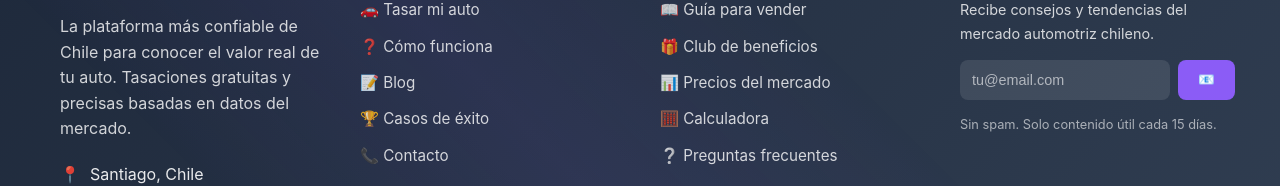
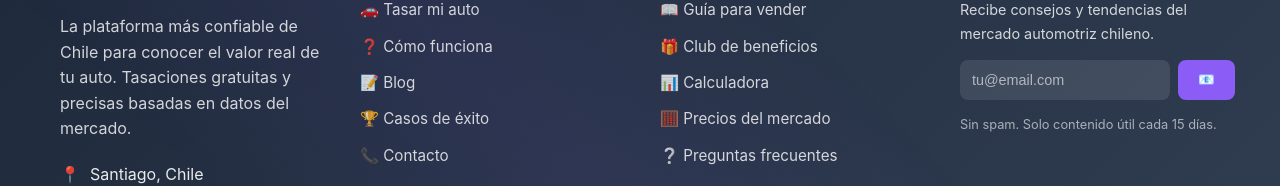
Before and after one commit to CristobalCanete/rolav-landing, a plain HTML site: page index.html in a window 1280 px wide. Shown: the part 6767-6953 px from the top of the page. Drawn offline with Linux system fonts and the light colour scheme.

Commit message:
Update index.html

```diff
--- a/index.html
+++ b/index.html
@@ -2296,8 +2296,8 @@
                     <div class="footer-links">
                         <a href="guia-vender-auto.html">📖 Guía para vender</a>
                         <a href="club-beneficios.html">🎁 Club de beneficios</a>
-                        <a href="/precios-mercado">📊 Precios del mercado</a>
-                        <a href="/calculadora">🧮 Calculadora</a>
+                        <a href="calculadora.html">📊 Calculadora</a>
+                        <a href="/precios-mercado">🧮 Precios del mercado</a>
                         <a href="/faq">❔ Preguntas frecuentes</a>
                     </div>
                 </div>
```
